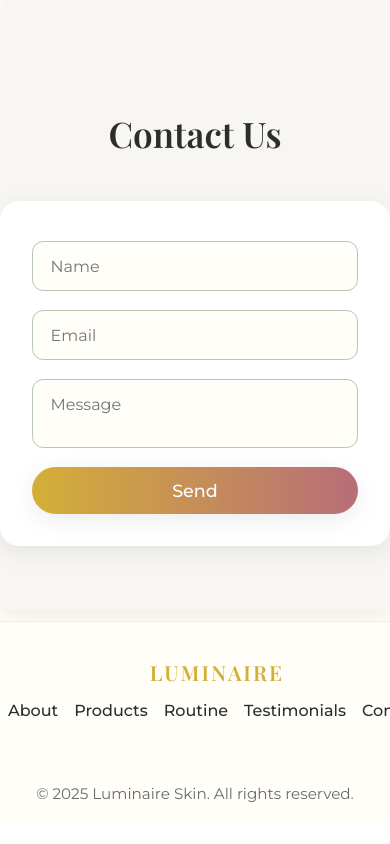
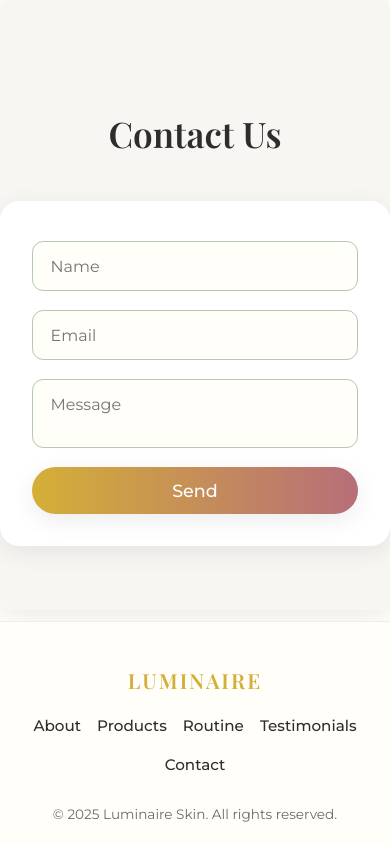
Before and after one commit to AreebaTanveer19/skincare-website, a React (Vite) app in the folder frontend/: page /#/ in a window 390 px wide. Shown: the part 3873-4717 px from the top of the page. Built offline with nearby package versions, Linux system fonts and the light colour scheme.

Commit message:
fix: footer responsiveness

```diff
--- a/frontend/src/pages/Home.css
+++ b/frontend/src/pages/Home.css
@@ -361,8 +361,10 @@
 .footer {
   background: var(--ivory);
   border-top: 1px solid var(--beige);
-  padding: 2.2rem 0 1.2rem 0;
+  padding: 2.2rem 1rem 1.2rem;
   text-align: center;
+  width: 100%;
+  box-sizing: border-box;
 }
 .footer-content {
   display: flex;
@@ -370,42 +372,66 @@
   align-items: center;
   justify-content: space-between;
   max-width: 1100px;
-  margin: 0 auto 1rem auto;
-  padding: 0 2rem;
+  margin: 0 auto 1rem;
+  padding: 0 1.5rem;
   gap: 1.5rem;
+  width: 100%;
+  box-sizing: border-box;
 }
 .footer-logo {
   font-family: 'Playfair Display', serif;
   font-size: 1.3rem;
   color: var(--gold);
   letter-spacing: 0.1em;
+  white-space: nowrap;
+  margin: 0.5rem 0;
 }
 .footer-links {
   display: flex;
-  gap: 1.2rem;
-  margin-right : 60px;
+  flex-wrap: wrap;
+  justify-content: center;
+  gap: 0.8rem 1.5rem;
+  margin: 0.5rem 0;
+  flex: 1;
+  min-width: 200px;
+  max-width: 100%;
 }
 .footer-links a {
   color: var(--text-dark);
   text-decoration: none;
-  font-size: 1rem;
+  font-size: 0.95rem;
   transition: color 0.2s;
+  white-space: nowrap;
 }
 .footer-links a:hover {
   color: var(--gold);
 }
+.footer-social {
+  display: flex;
+  gap: 0.8rem;
+  margin: 0.5rem 0;
+  justify-content: center;
+  flex-wrap: wrap;
+  min-width: 120px;
+}
 .footer-social a {
   color: var(--rose-gold);
   font-size: 1.3rem;
-  margin: 0 0.4rem;
   transition: color 0.2s;
+  line-height: 1;
 }
 .footer-social a:hover {
   color: var(--gold);
 }
 .footer-copy {
   color: var(--text-light);
-  font-size: 0.95rem;
+  font-size: 0.85rem;
+  margin: 1rem auto 0;
+  display: block;
+  max-width: 100%;
+  padding: 0 1rem;
+  box-sizing: border-box;
+  line-height: 1.5;
 }
 
 /* Redesigned About Section */
```
Also changed, not shown: 1 other file (tests, documents, lock files or other folders).
